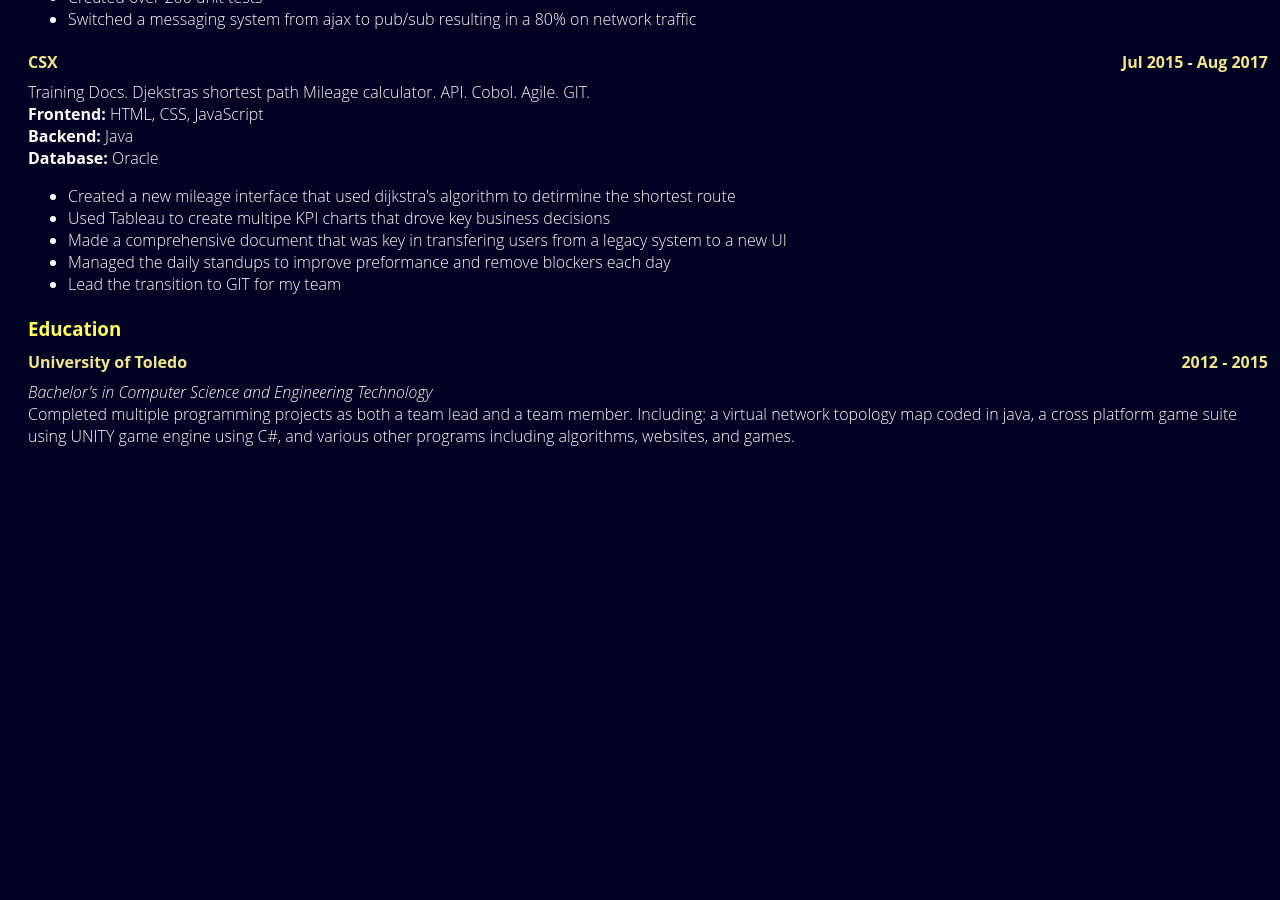
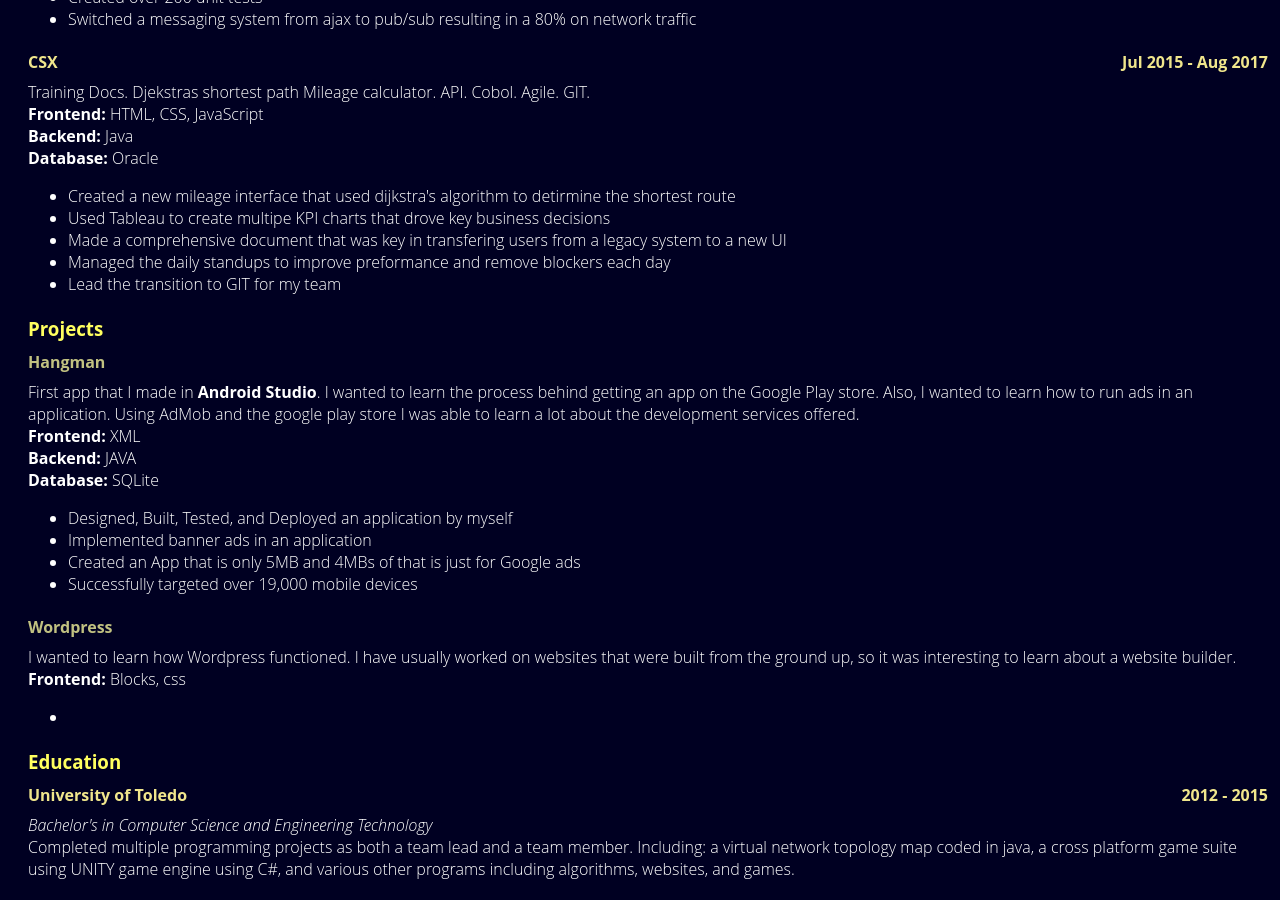
Before and after one commit to matt-chap/matt-chap.github.io, a Jekyll site: the page built from about.html, in a window 1280 px wide and 900 px high, scrolled down 942 px. Built offline with Jekyll 4.4.1, drawn with Linux system fonts in a browser that asks for light colours; before the commit the page ends 1409 px from its top, so only the background shows below that.

Commit message:
Added Projects to the about me

```diff
--- a/about.html
+++ b/about.html
@@ -163,6 +163,47 @@ title: About
             <li>Lead the transition to GIT for my team</li>
         </ul>
 
+        <h3>Projects</h3>
+        <div>
+            <h4 style="float: left;height: 25px;">Hangman</h4>
+        </div>
+        <p class="about-paragraph">
+            First app that I made in <strong>Android Studio</strong>.
+            I wanted to learn the process behind getting an app on the Google Play store.
+            Also, I wanted to learn how to run ads in an application.
+            Using AdMob and the google play store I was able to learn a lot about the development services offered.
+        </p>
+        <p class="about-paragraph">
+            <b>Frontend:</b> XML
+        </p>
+        <p class="about-paragraph">
+            <b>Backend:</b> JAVA
+        </p>
+        <p class="about-paragraph">
+            <b>Database:</b> SQLite
+        </p>
+        <ul style="width: auto; text-align: left;">
+            <li>Designed, Built, Tested, and Deployed an application by myself</li>
+            <li>Implemented banner ads in an application</li>
+            <li>Created an App that is only 5MB and 4MBs of that is just for Google ads</li>
+            <li>Successfully targeted over 19,000 mobile devices</li>
+        </ul>
+
+        <div>
+            <h4 style="float: left;height: 25px;">Wordpress</h4>
+        </div>
+        <p class="about-paragraph">
+            I wanted to learn how Wordpress functioned.
+            I have usually worked on websites that were built from the ground up, so it was interesting to learn about a website builder.
+
+        </p>
+        <p class="about-paragraph">
+            <b>Frontend:</b> Blocks, css
+        </p>
+        <ul style="width: auto; text-align: left;">
+            <li></li>
+        </ul>
+
         <h3>Education</h3>
         <div>
             <h4 style="float: left; color: khaki;height: 25px;">University of Toledo</h4>
```
Also changed, not shown: 1 other file.
